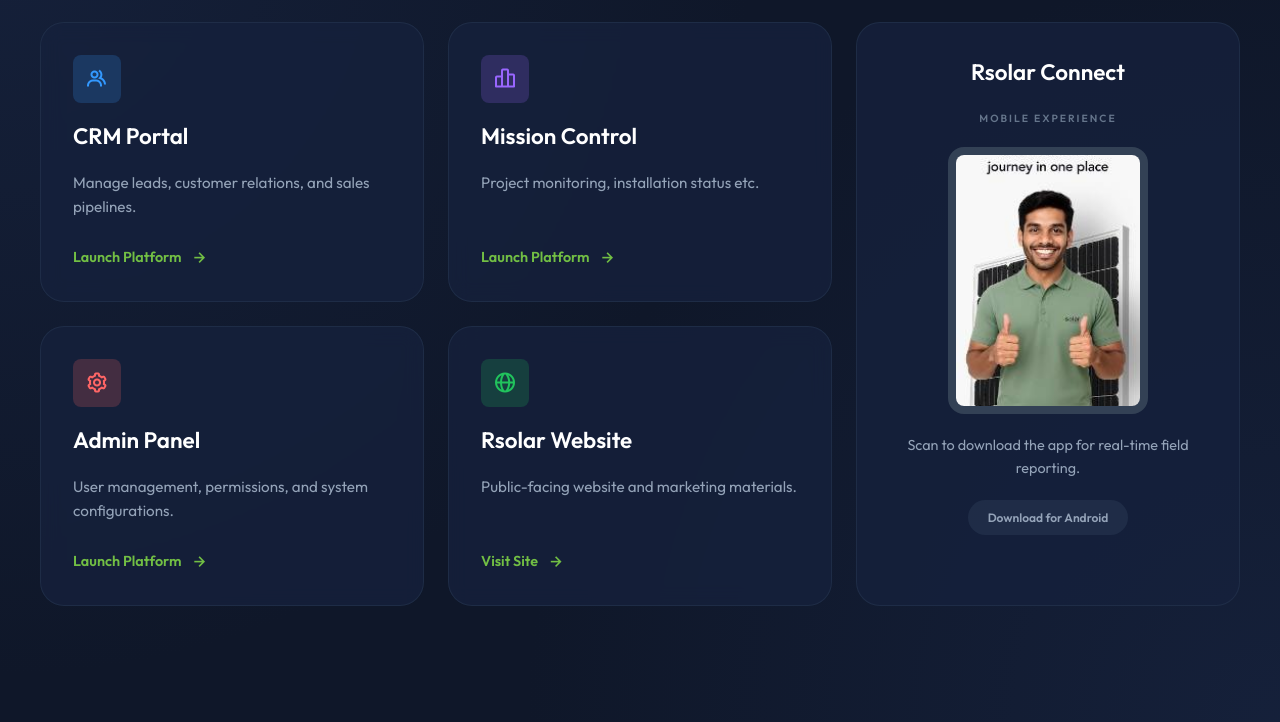
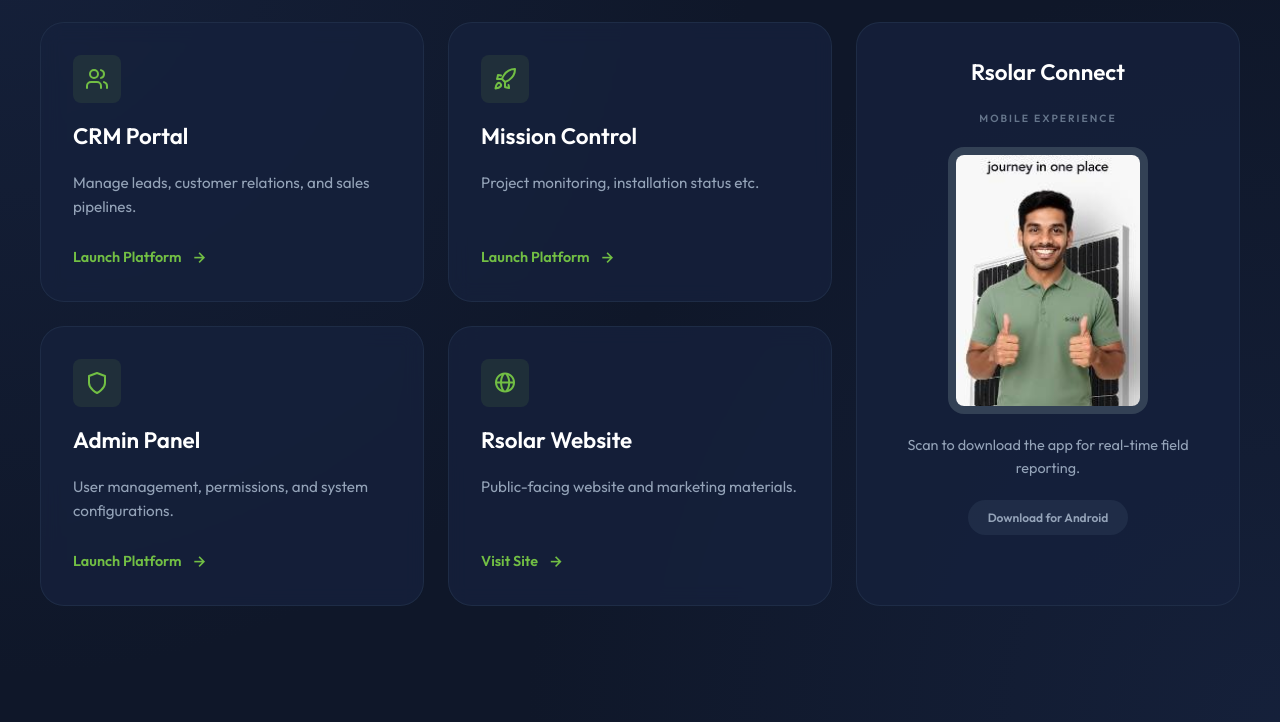
Before and after one commit to itfarmkart/rsolaros, a website built with Vite: page index.html in a window 1280 px wide. Shown: the part 78-800 px from the top of the page. Built offline with nearby package versions, Linux system fonts and the light colour scheme.

Commit message:
Update portal icons to SVGs and set branding color #72bf44

```diff
--- a/index.html
+++ b/index.html
@@ -28,7 +28,7 @@
                 <div class="cards-column">
                     <div class="portal-card">
                         <div class="card-icon crm-icon">
-                            <i class='bx bx-group'></i>
+                            <img src="public/crm.svg" alt="CRM icon" class="portal-icon-img">
                         </div>
                         <h2 class="card-title">CRM Portal</h2>
                         <p class="card-desc">Manage leads, customer relations, and sales pipelines.</p>
@@ -38,7 +38,7 @@
 
                     <div class="portal-card">
                         <div class="card-icon mission-icon">
-                            <i class='bx bx-bar-chart-alt-2'></i>
+                            <img src="public/mission.svg" alt="Mission Control icon" class="portal-icon-img">
                         </div>
                         <h2 class="card-title">Mission Control</h2>
                         <p class="card-desc">Project monitoring, installation status etc.</p>
@@ -48,7 +48,7 @@
 
                     <div class="portal-card">
                         <div class="card-icon admin-icon">
-                            <i class='bx bx-cog'></i>
+                            <img src="public/admin.svg" alt="Admin Panel icon" class="portal-icon-img">
                         </div>
                         <h2 class="card-title">Admin Panel</h2>
                         <p class="card-desc">User management, permissions, and system configurations.</p>
--- a/package.json
+++ b/package.json
@@ -9,6 +9,6 @@
     "preview": "vite preview"
   },
   "devDependencies": {
-    "vite": "^8.0.0"
+    "vite": "^6.4.1"
   }
 }
--- a/style.css
+++ b/style.css
@@ -125,24 +125,30 @@ body {
     color: var(--accent-blue);
 }
 
+.portal-icon-img {
+    width: 24px;
+    height: 24px;
+    object-fit: contain;
+}
+
 .crm-icon {
-    background: hsla(210, 100%, 60%, 0.2);
-    color: var(--accent-blue);
+    background: hsla(88, 50%, 51%, 0.1);
+    color: #72BF44;
 }
 
 .mission-icon {
-    background: hsla(260, 100%, 70%, 0.2);
-    color: hsl(260, 100%, 70%);
+    background: hsla(88, 50%, 51%, 0.1);
+    color: #72BF44;
 }
 
 .admin-icon {
-    background: hsla(0, 100%, 70%, 0.2);
-    color: hsl(0, 100%, 70%);
+    background: hsla(88, 50%, 51%, 0.1);
+    color: #72BF44;
 }
 
 .site-icon {
-    background: hsla(142, 71%, 45%, 0.2);
-    color: var(--accent-green);
+    background: hsla(88, 50%, 51%, 0.1);
+    color: #72BF44;
 }
 
 .card-title {
```
Also changed, not shown: public/admin-icon.png (added), public/admin.svg (added), public/crm-icon.png (added), public/crm.svg (added), public/mission-icon.png (added), public/mission.svg (added), 1 other file.
